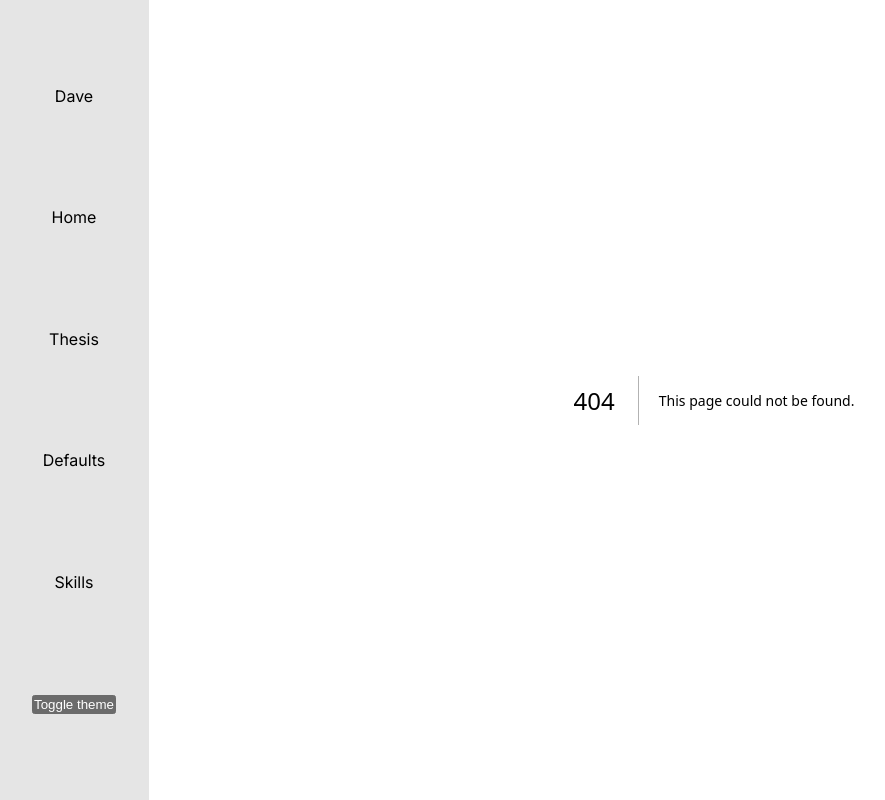
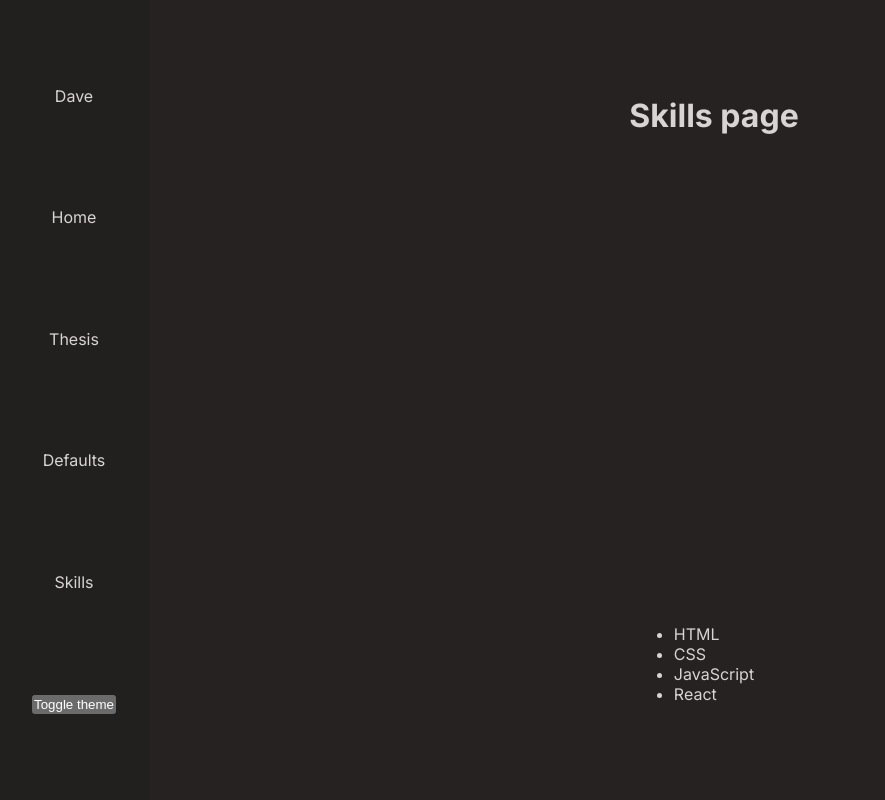
Before and after one commit to dave-woods/new-site, a Next.js app: page /skills in a window 1280 px wide. Before the commit this address had no page. Shown: the whole page, without its empty margins (1-886 px from the left). Built offline with nearby package versions, Linux system fonts and the light colour scheme.

Commit message:
Added skills page

```diff
--- a/app/Header.tsx
+++ b/app/Header.tsx
@@ -1,16 +1,15 @@
 import Link from 'next/link'
-import styles from './page.module.css'
-import hStyles from './Header.module.css'
+import styles from './Header.module.css'
 import ThemeToggle from './ThemeToggle'
 
 export default function Header() {
     return (
-        <header className={[hStyles.header].join(' ')}>
+        <header className={[styles.header].join(' ')}>
             <div>Dave</div>
             <div><Link href="/">Home</Link></div>
             <div><Link href="/thesis">Thesis</Link></div>
             <div><Link href="/default-cna">Defaults</Link></div>
-            <div><Link href="/">Skills</Link></div>
+            <div><Link href="/skills">Skills</Link></div>
             <div><ThemeToggle /></div>
         </header>
     )
--- a/app/page.tsx
+++ b/app/page.tsx
@@ -1,12 +1,7 @@
 import styles from './page.module.css'
-import Header from './Header'
-// import { useContext } from 'react'
-// import { ThemeContext } from './ThemeProvider'
 
 export default function Home() {
 
-  // const theme : string = useContext(ThemeContext)
-  // console.log(theme)
   return (
     <main className={styles.main}>
       <div className={styles.description}>
--- /dev/null
+++ b/app/skills/page.tsx
@@ -0,0 +1,17 @@
+import styles from "../page.module.css"
+
+export default function SkillsPage() {
+    return (
+        <main className={styles.main}>
+            <h1>Skills page</h1>
+            {/* TODO: make a DB and store skills there? */}
+            <ul>
+                <li>HTML</li>
+                <li>CSS</li>
+                <li>JavaScript</li>
+                <li>React</li>
+            </ul>
+
+        </main>
+    )
+}
--- a/app/thesis/page.tsx
+++ b/app/thesis/page.tsx
@@ -1,5 +1,3 @@
-import Link from "next/link";
-import Header from "../Header";
 import styles from "../page.module.css"
 
 export default function ThesisPage() {
```
